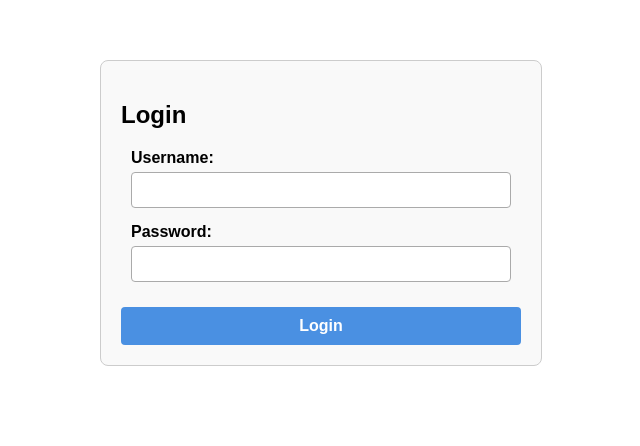
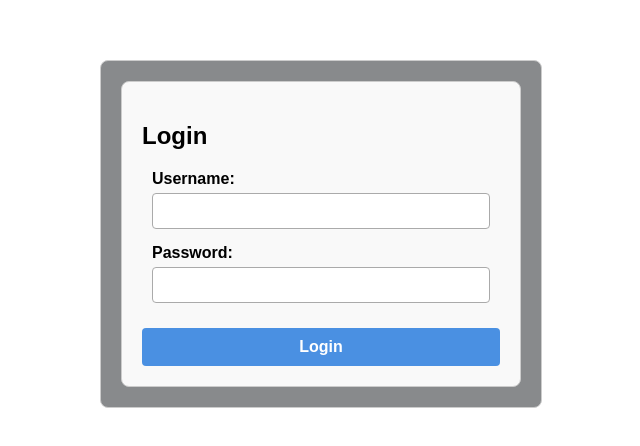
Before and after one commit to ZiKoundou/Student-Enrollment-Web-App, a React (Create React App) app in the folder frontend/: page / in a window 1280 px wide. Shown: the top 446 px of the page, without its empty margins (319-959 px from the left). Built offline with nearby package versions, Linux system fonts and the light colour scheme.

Commit message:
teacher page

```diff
--- a/frontend/src/App.css
+++ b/frontend/src/App.css
@@ -47,7 +47,14 @@ button {
   font-family: sans-serif;
   background-color: #f9f9f9;
 }
-
+.surround-container{
+  max-width: 400px;
+  padding: 20px;
+  border: 1px solid #ccc;
+  border-radius: 8px;
+  font-family: sans-serif;
+  background-color: #f9f9f9;
+}
 .login-form .form-group {
   margin-bottom: 15px;
 }
@@ -118,7 +125,7 @@ button {
   left: 0px; /* Initially hide the sidebar by positioning it off-screen */
   width: 250px;
   height: 100%;
-  background-color: #333;
+  background-color: #888a8c;
   color: white;
   padding: 20px;
   transition: left 0.3s ease-in-out; /* Smooth slide effect */
@@ -149,5 +156,5 @@ button {
 .main-content {
   flex-grow: 1;
   padding: 20px;
-  margin-left: 100px; /* Some spacing on the left */
+  margin-left: 310px; /* Some spacing on the left */
 }
--- a/frontend/src/App.js
+++ b/frontend/src/App.js
@@ -1,17 +1,17 @@
 import React, { useState, useEffect } from 'react';
 import './App.css';
 
-function toggleSidebar() {
-  const sidePanel = document.querySelector('.side-panel');
-  // const mainPage = document.querySelector('.mainpage')
-  // Toggle the position of the sidebar (show or hide)
-  if (sidePanel.style.left === '-350px') {
-    sidePanel.style.left = '0px'; //show the sidebar
+// function toggleSidebar() {
+//   const sidePanel = document.querySelector('.side-panel');
+//   // const mainPage = document.querySelector('.mainpage')
+//   // Toggle the position of the sidebar (show or hide)
+//   if (sidePanel.style.left === '-350px') {
+//     sidePanel.style.left = '0px'; //show the sidebar
 
-  } else {
-    sidePanel.style.left = '-350px'; //hide the sidebar
-  }
-}
+//   } else {
+//     sidePanel.style.left = '-350px'; //hide the sidebar
+//   }
+// }
 function App() {
   const [username, setUsername]   = useState('');
   const [password, setPassword]   = useState('');
@@ -71,7 +71,8 @@ function App() {
 
   // If no dashboard applies, show the login form.
   return (
-    <div className="login-container">
+    <div className='login-container' style= {{backgroundColor: "#888a8c"}}>
+      <div className="surround-container">
         <h2>Login</h2>
         <form onSubmit={handleLogin} className="login-form">
           <div className="form-group">
@@ -97,6 +98,7 @@ function App() {
           <button type="submit" className="login-button">Login</button>
         </form>
         {message && <p className="login-message">{message}</p>}
+      </div>
     </div>
   );
 }
@@ -160,18 +162,25 @@ function TeacherDashboard({ user, onLogout }) {
   };
 
   return (
+    <div className='main-content'>
     <div className="dashboard">
+      <div className='side-panel'>
         <h2>Welcome, Teacher {user.display_name}!</h2>
-      <button onClick={onLogout}>Logout</button>
+        <button className="default-button" onClick={onLogout}><i class="fa-solid fa-right-from-bracket"></i> Logout</button>
+
         <div style={{ margin: '20px 0' }}>
         <h3>Your Courses</h3>
+        <hr/>
         {courses.map((course) => (
           <div
             key={course.id}
             className="course-card"
             style={{
               cursor: 'pointer',
-              backgroundColor: selectedCourse && selectedCourse.id === course.id ? '#e0f0ff' : '#fff'
+              backgroundColor: selectedCourse && selectedCourse.id === course.id ? '#e0f0ff' : '#fff',
+              color: "black",
+              borderRadius: "5px",
+              margin: "10px auto"
             }}
             onClick={() => handleSelectCourse(course)}
           >
@@ -180,18 +189,21 @@ function TeacherDashboard({ user, onLogout }) {
           </div>
         ))}
       </div>
+      </div>
+
+
+
 
       {selectedCourse && (
-        <div>
+        <div className='container' style={{backgroundColor: "#888a8c"}}>
+        <div className='container'>
           <h3>Students in {selectedCourse.name}</h3>
           {enrollments.length === 0 && <p>No students enrolled yet.</p>}
           {enrollments.map((enroll) => (
             <div key={enroll.enrollment_id} className="course-card">
-              <p><strong>Name:</strong> {enroll.student_name}</p>
-              <p><strong>Username:</strong> {enroll.student_username}</p>
               <p>
-                <strong>Grade:</strong>
-                <input
+                <hr/>
+                <strong>Name: </strong> {enroll.student_name}  <strong> Username:</strong> {enroll.student_username} <strong>Grade:</strong><input
                   type="number"
                   defaultValue={enroll.grade}
                   style={{ width: '60px', marginLeft: '10px' }}
@@ -200,14 +212,18 @@ function TeacherDashboard({ user, onLogout }) {
                     handleGradeChange(enroll.student_username, newGrade);
                   }}
                 />
+                <hr/>
               </p>
             </div>
           ))}
+        </div>
         </div>
       )}
 
       {message && <p className="message">{message}</p>}
     </div>
+    </div>
+
   );
 }
 
@@ -294,8 +310,8 @@ function StudentDashboard({ user, onLogout }) {
 
   return (
     <div className='main-content'>
-      <div className="container">
-        <button className="toggle-button" onClick={toggleSidebar}>Toggle Sidebar</button>
+      <div className="container" style={{backgroundColor: "#888a8c"}}>
+        {/* <button className="default-button" onClick={toggleSidebar}><i class="fa-solid fa-bars"></i></button> */}
         <div className="side-panel">
           <h2 style={{ textAlign: 'center' }}>Welcome, Student {user.display_name}!</h2>
           <button className= "default-button" onClick={onLogout}>
```
Also changed, not shown: 1 other file (tests, documents, lock files or other folders). Lines whose indentation alone changed are shown as unchanged.
